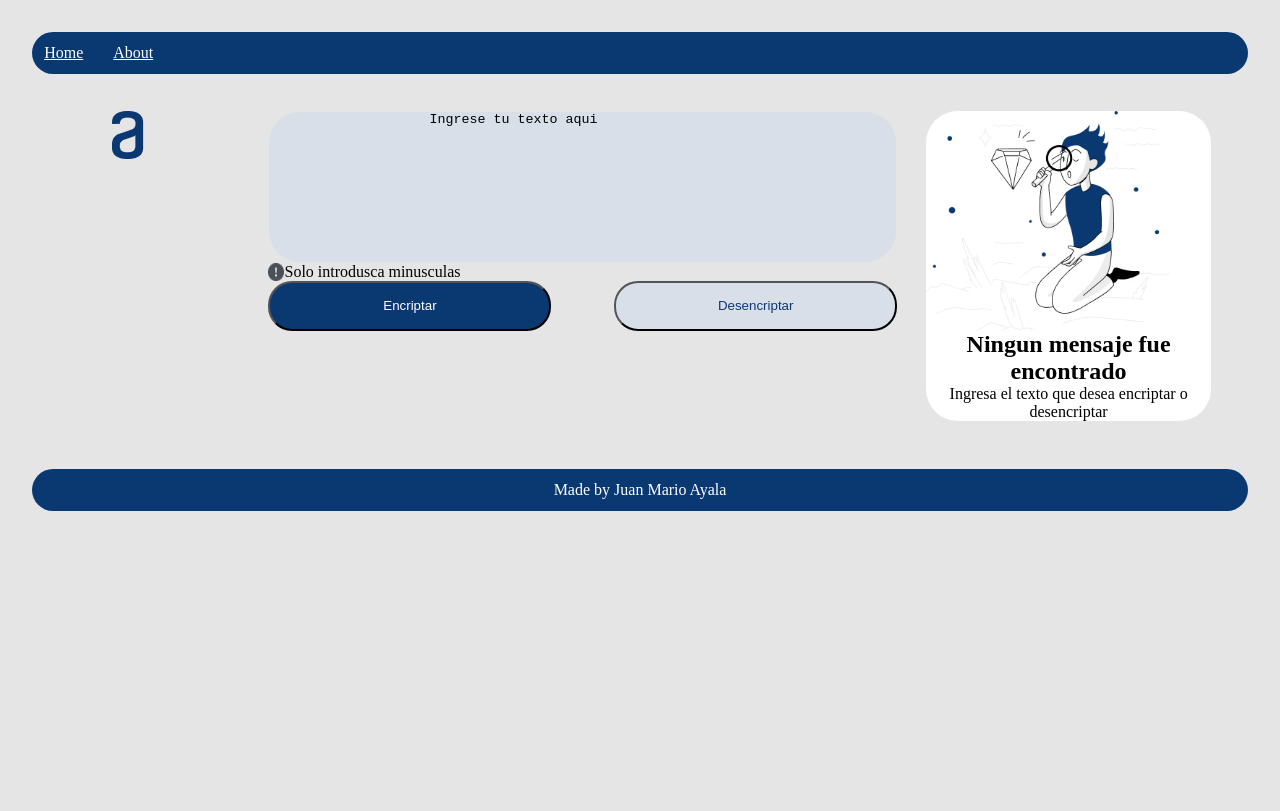
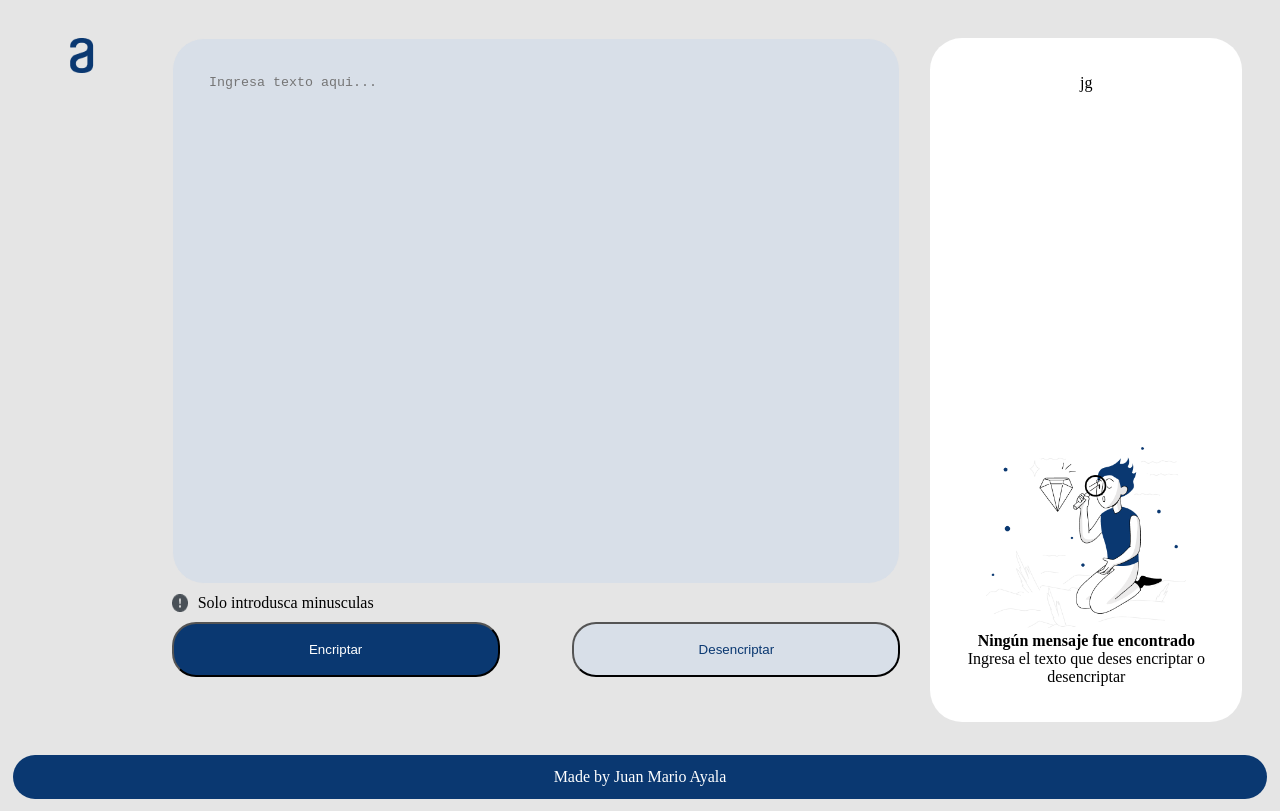
Before and after one commit to JuanMario25/challenge-1, a plain HTML site: page index.html in a window 1280 px wide. Drawn offline with Linux system fonts and the light colour scheme.

Commit message:
Layout witout header, changes in the atributes of some elements; chages in the size using absolute units

```diff
--- a/index.html
+++ b/index.html
@@ -3,16 +3,10 @@
 <head>
     <meta charset="UTF-8">
     <meta name="viewport" content="width=device-width, initial-scale=1.0">
-    <title>Encriptador</title>
+    <title>Encriptador-Challenge-Alura</title>
     <link rel="stylesheet" href="style.css">
 </head>
 <body>
-    <header>
-        <nav class="menu">
-            <a href="">Home</a>
-            <a href="">About</a>
-        </nav>
-    </header>
 
     <main>
 
@@ -20,11 +14,8 @@
             <img src="/assets/Logo.png" alt="Logo Alura" class="logo-seccion-img">
         </section>
         <section class="enter-text-seccion">
-            <!-- <label for="message">Message:</label> -->
-            <textarea name="message" id="message" class="enter-text-seccion-textarea" rows="10" cols="50">
-                    Ingrese tu texto aqui
-            </textarea>
-            <div class="enter-text-seccion-disclaimer">
+            <textarea placeholder="Ingresa texto aqui..." name="message" id="message" class="enter-text-seccion-textarea" rows="10" cols="50"></textarea>
+            <div class="enter-text-seccion-note">
                 <img src="/assets/bi_exclamation-circle-fill.png" alt="simbolo de Advertencia">
                 <p>Solo introdusca minusculas</p>
             </div>
@@ -34,16 +25,18 @@
             </div>
         </section>
         <section class="result-seccion">
-            <p class="result-seccion-p1">
-
-            </p>
-            <img src="/assets/Muñeco.png" alt="Someone serching" class="result-seccion-image">
-            <h2 class="">
-                Ningun mensaje fue encontrado
-            </h2>
-            <p class="result-seccion-p2">
-                Ingresa el texto que desea encriptar o desencriptar
-            </p>
+            <div class="result-text-divicion">
+                <p class="result-seccion-p1">
+                    jg
+                </p>
+            </div>
+            <div>
+                <img src="/assets/Muñeco.png" alt="Someone serching" class="result-seccion-image">
+                <p class="result-seccion-p2">
+                    <strong>Ningún mensaje fue encontrado</strong>
+                    <br> Ingresa el texto que deses encriptar o desencriptar
+                </p>
+            </div>
         </section>
     </main>
 
--- a/style.css
+++ b/style.css
@@ -7,18 +7,7 @@ body{
     background-color:#E5E5E5;
     display: flex;
     flex-direction: column;
-    margin: 2.5%;
-}
-
-header{
-    background-color: #0A3871;
-    color: white;
-    padding: 1%;
-    border-radius: 32px;
-}
-
-a{
-    color: white;
+    margin: 1%;
 }
 
 .menu{
@@ -28,34 +17,44 @@ a{
 
  main{
     display: flex;
-    padding: 3%;
+    padding: 1%;
     gap: 2.5%;
-    height: 70%;
+    height: 85vh;
+    padding: 2%;
 }
 
 .logo-seccion{
-    width: 15%;
+    display: block;
 }
 
 .logo-seccion-img{
-    max-width: 85%;
+    width: 85%;
 }
 
 .enter-text-seccion{
-    width: 55%;
+    width: 70%;
+    height: 100%;
     display: flex;
     flex-direction: column;
+    gap: 10px;
 }
 .enter-text-seccion-textarea{
     width: auto;
+    height: 80%;
     resize: none;
     background-color: #D8DFE8;
     border-color: #E5E5E5;
     border-radius: 32px;
+    color: #0A3871;
 }
-
-.enter-text-seccion-disclaimer{
+::placeholder{
+    padding-top: 5%;
+    padding-left: 5%;
+}
+.enter-text-seccion-note{
     display: flex;
+    flex-direction: row;
+    gap: 10px;
 }
 
 .enter-text-seccion-button-division{
@@ -81,21 +80,25 @@ a{
 }
 
 .result-seccion{
-    width:25%;
+    width:23%;
+    height: 90%;
     display: flex;
     flex-direction: column;
+    align-items: center;
     text-align: center;
     background-color: white;
     border-radius: 32px;
+    padding: 3%;
 }
 
-.result-seccion-p1{
+.result-text-divicion{
     width: auto;
-
+    height: 70%;
 }
 
+
 .result-seccion-image{
-    max-width: 85%;
+    max-width: 200px;
 }
 
 footer{
```
Also changed, not shown: test.html (added, +11 -0 lines).
